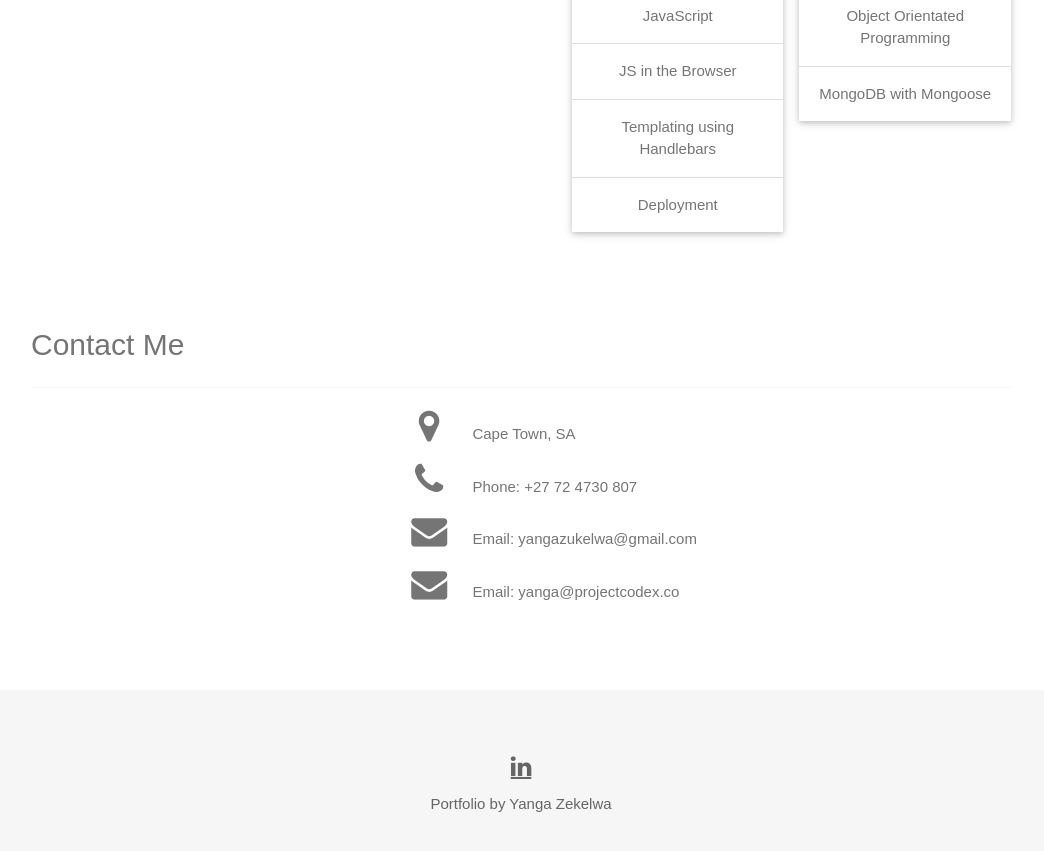
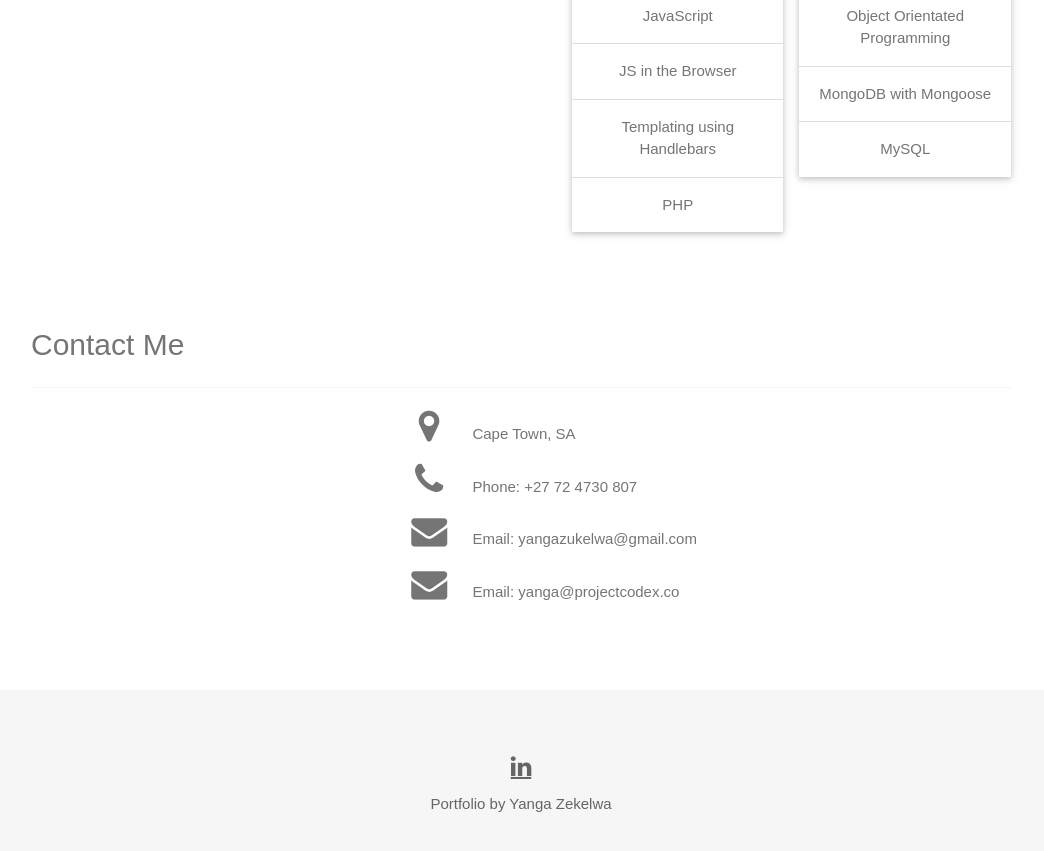
Before and after one commit to Yanga93/portfolio, a plain HTML site: page index.html in a window 1280 px wide. Shown: the part 2240-3091 px from the top of the page, without its empty margins (119-1163 px from the left). Drawn offline with nearby package versions, Linux system fonts and the light colour scheme.

Commit message:
modified index file with new skills

```diff
--- a/index.html
+++ b/index.html
@@ -93,7 +93,7 @@
               <li class="w3-padding-16">JavaScript</li>
               <li class="w3-padding-16">JS in the Browser</li>
               <li class="w3-padding-16">Templating using Handlebars</li>
-              <li class="w3-padding-16">Deployment</li>
+              <li class="w3-padding-16">PHP</li>
               </li>
             </ul>
           </div>
@@ -106,6 +106,7 @@
               <li class="w3-padding-16">AJAX</li>
               <li class="w3-padding-16">Object Orientated Programming</li>
               <li class="w3-padding-16">MongoDB with Mongoose</li>
+                <li class="w3-padding-16">MySQL</li>
               </li>
             </ul>
           </div>
```
